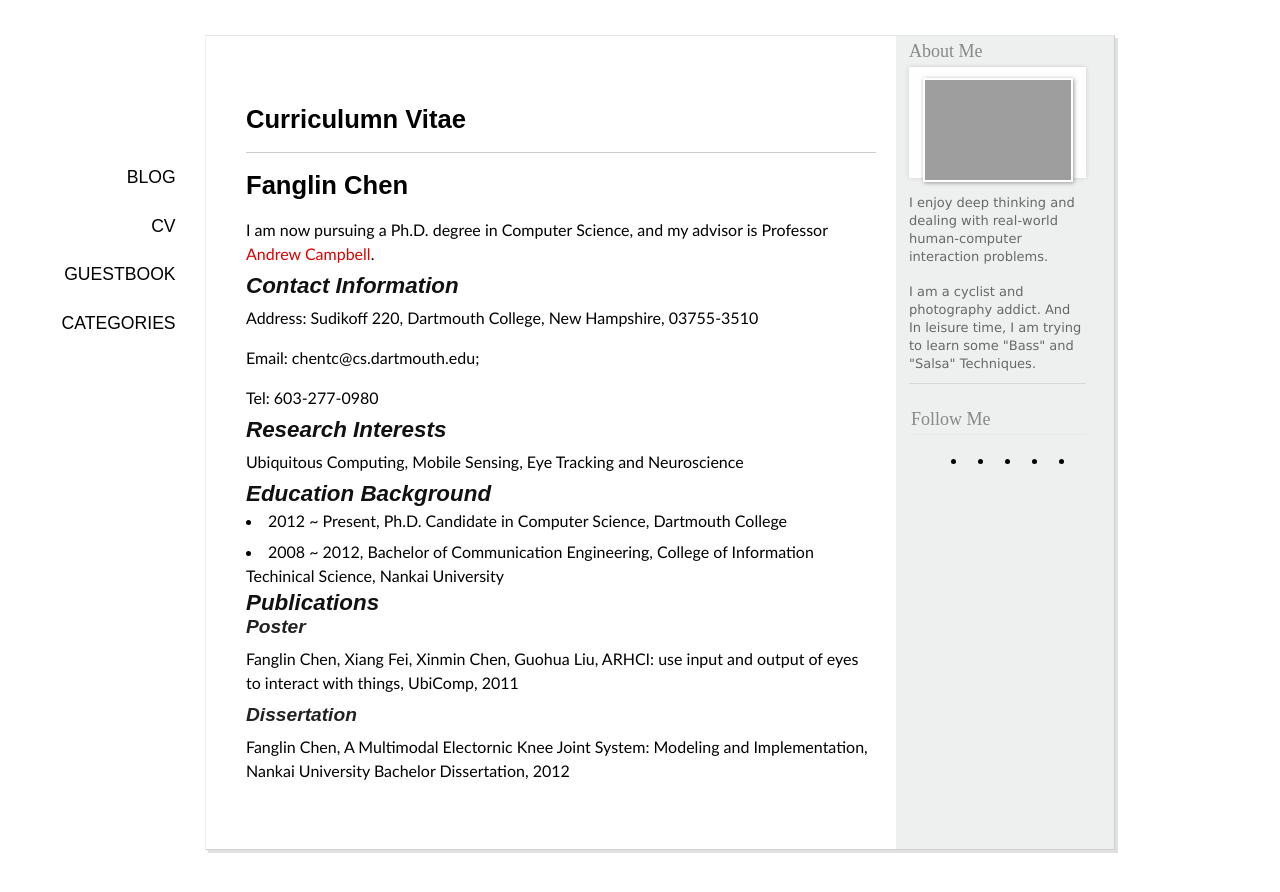
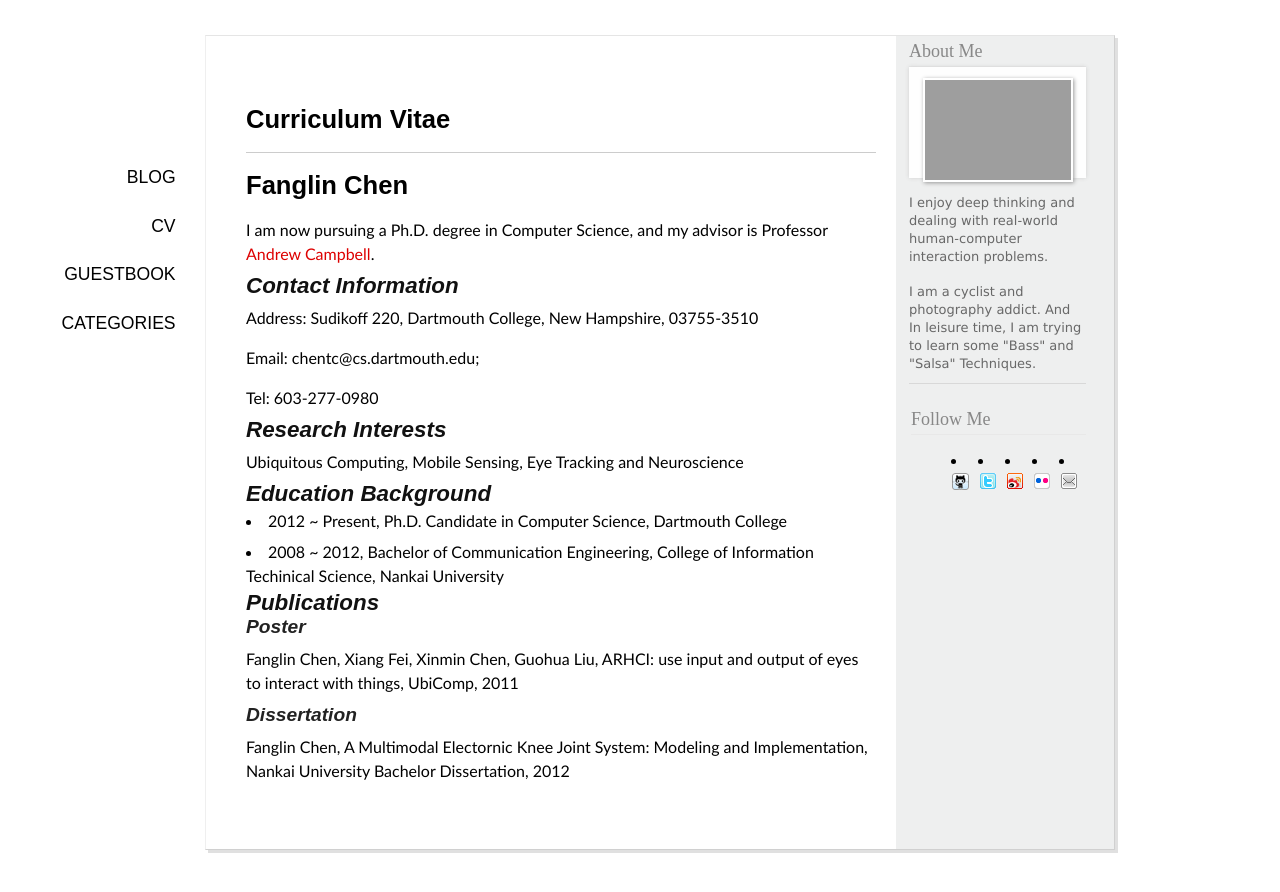
Before and after one commit to finleyChen/blog, a Jekyll site: the page built from cv.md, in a window 1280 px wide. Shown: the top 892 px of the page. Built offline with Jekyll 4.4.1, drawn with Linux system fonts in a browser that asks for light colours; some web fonts are replaced; Markdown is read by kramdown in place of the engine named in the settings.

Commit message:
delete n in cv

```diff
--- a/cv.md
+++ b/cv.md
@@ -2,7 +2,7 @@
 
 layout: page
 
-title: Curriculumn Vitae
+title: Curriculum Vitae
 
 isCV: true
 ---
--- a/media/css/style.css
+++ b/media/css/style.css
@@ -54,8 +54,8 @@ embed,object,iframe{display:block;margin:4px auto;}
 .violet-attent { margin-left: 15px;}
 .violet-attent-det { padding: 10px 0; }
 .violet-attent-det ul li { float: left; margin-right: 5px; }
-.violet-attent-det ul li a { display: block; width: 20px; height: 20px; text-indent: -9999em; overflow: hidden; background-image: url(../icon.png); background-repeat: no-repeat; border-radius: 3px 3px;  padding: 0;}
-.violet-attent-det ul li a:hover { background-image: url(../icon.png); background-repeat: no-repeat;}
+.violet-attent-det ul li a { display: block; width: 20px; height: 20px; text-indent: -9999em; overflow: hidden; background-image: url(http://chentc.info/blog/icon.png); background-repeat: no-repeat; border-radius: 3px 3px;  padding: 0;}
+.violet-attent-det ul li a:hover { background-image: url(http://chentc.info/blog/icon.png); background-repeat: no-repeat;}
 .violet-attent-det ul li a.v-github { background-position: -4px -28px; }
 .violet-attent-det ul li a.v-weibo { background-position: -23px -28px; }
 .violet-attent-det ul li a.v-twitter { background-position: -42px -28px; }
```
Also changed, not shown: 2 other files.
